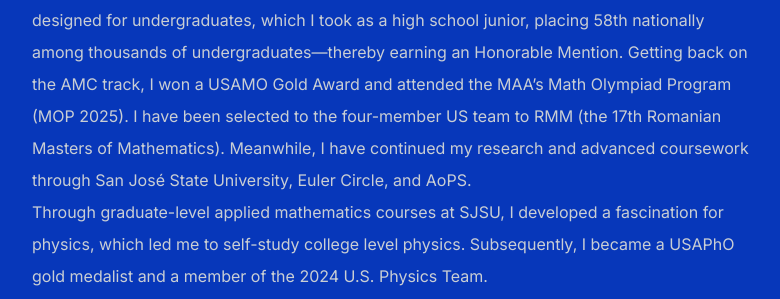
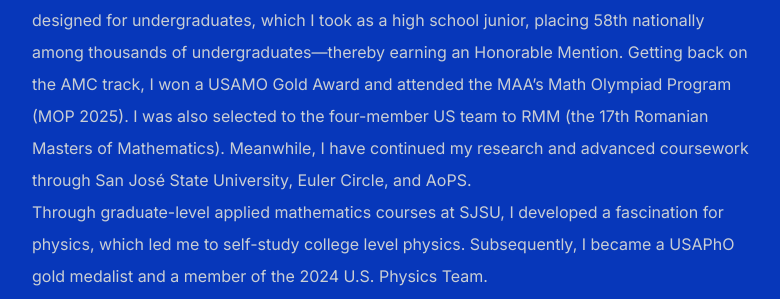
Before and after one commit to shihankanungo/shihankanungo.github.io, a Jekyll site: the page built from math.md, in a window 1280 px wide. Shown: the part 1613-1912 px from the top of the page, without its empty margins (248-1028 px from the left). Built offline with Jekyll 4.4.1, drawn with Linux system fonts in a browser that asks for light colours; some of the changed text lies outside the part shown.

Commit message:
Update math.md

```diff
--- a/math.md
+++ b/math.md
@@ -24,7 +24,7 @@
 including one recognized with a USA Bronze Medal in Mathematics at the S.-T. Yau High School Science Awards. As a World Science Scholar (WSS ’24), I’ve had the chance to explore math and interdisciplinary science under the guidance of world-renowned researchers.
 
 ### Chapter 3. Balance.
-As I turned 14, my passion for contests was rekindled through the Putnam Exam, a competition designed for undergraduates, which I took as a high school junior, placing 58th nationally among thousands of undergraduates&mdash;thereby earning an Honorable Mention. Getting back on the AMC track, I won a USAMO Gold Award and attended the MAA’s Math Olympiad Program (MOP 2025). I have been selected to the four-member US team to RMM (the 17th Romanian Masters of Mathematics). Meanwhile, I have continued my research and advanced coursework through San José State University, Euler Circle, and AoPS.
+As I turned 14, my passion for contests was rekindled through the Putnam Exam, a competition designed for undergraduates, which I took as a high school junior, placing 58th nationally among thousands of undergraduates&mdash;thereby earning an Honorable Mention. Getting back on the AMC track, I won a USAMO Gold Award and attended the MAA’s Math Olympiad Program (MOP 2025). I was also selected to the four-member US team to RMM (the 17th Romanian Masters of Mathematics). Meanwhile, I have continued my research and advanced coursework through San José State University, Euler Circle, and AoPS.
 <br>
 Through  graduate-level applied mathematics courses at SJSU, I developed a fascination for physics, which led me to self-study college level physics. Subsequently, I became a USAPhO gold medalist and a member of the 2024 U.S. Physics Team.
 
```
